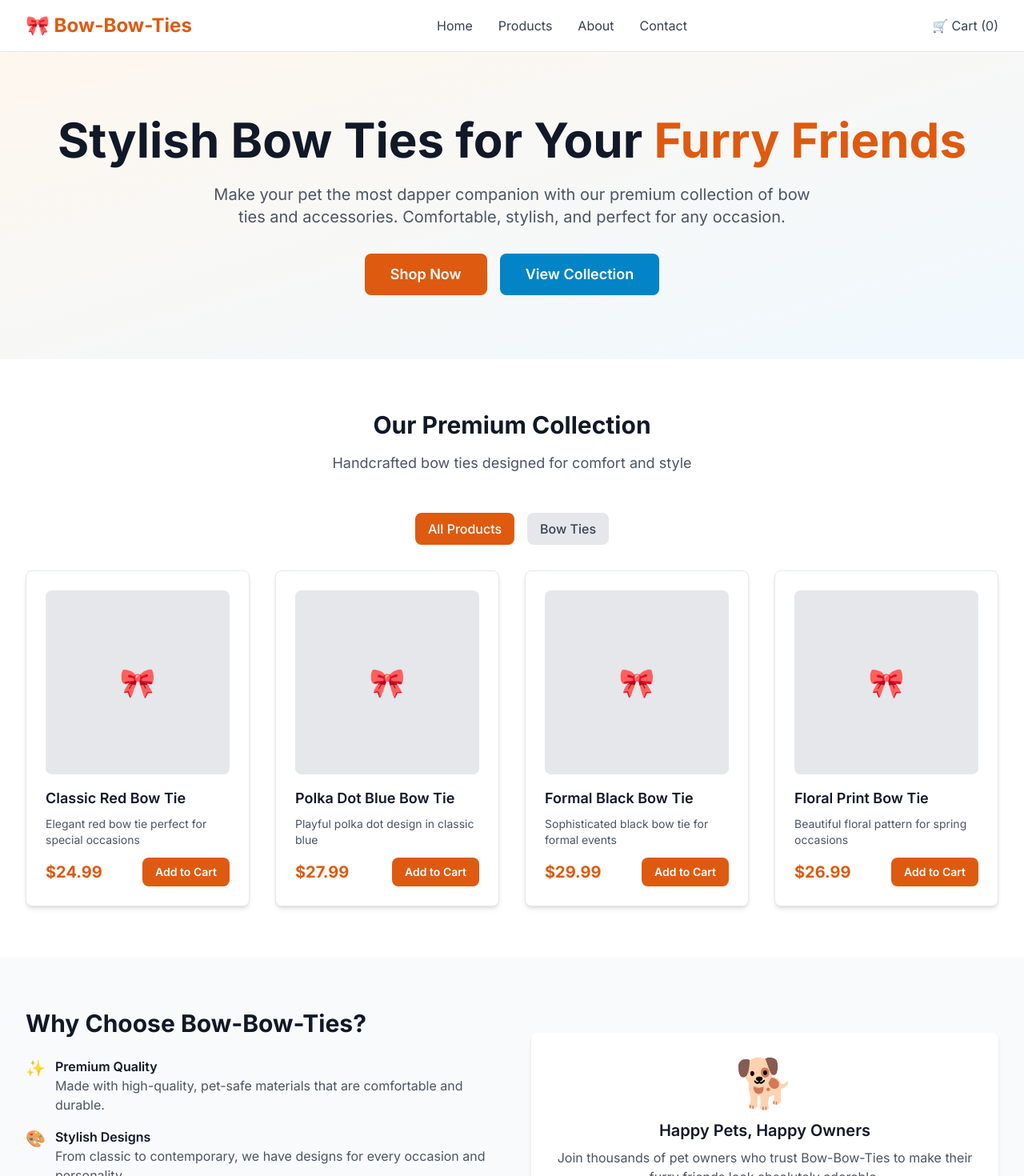
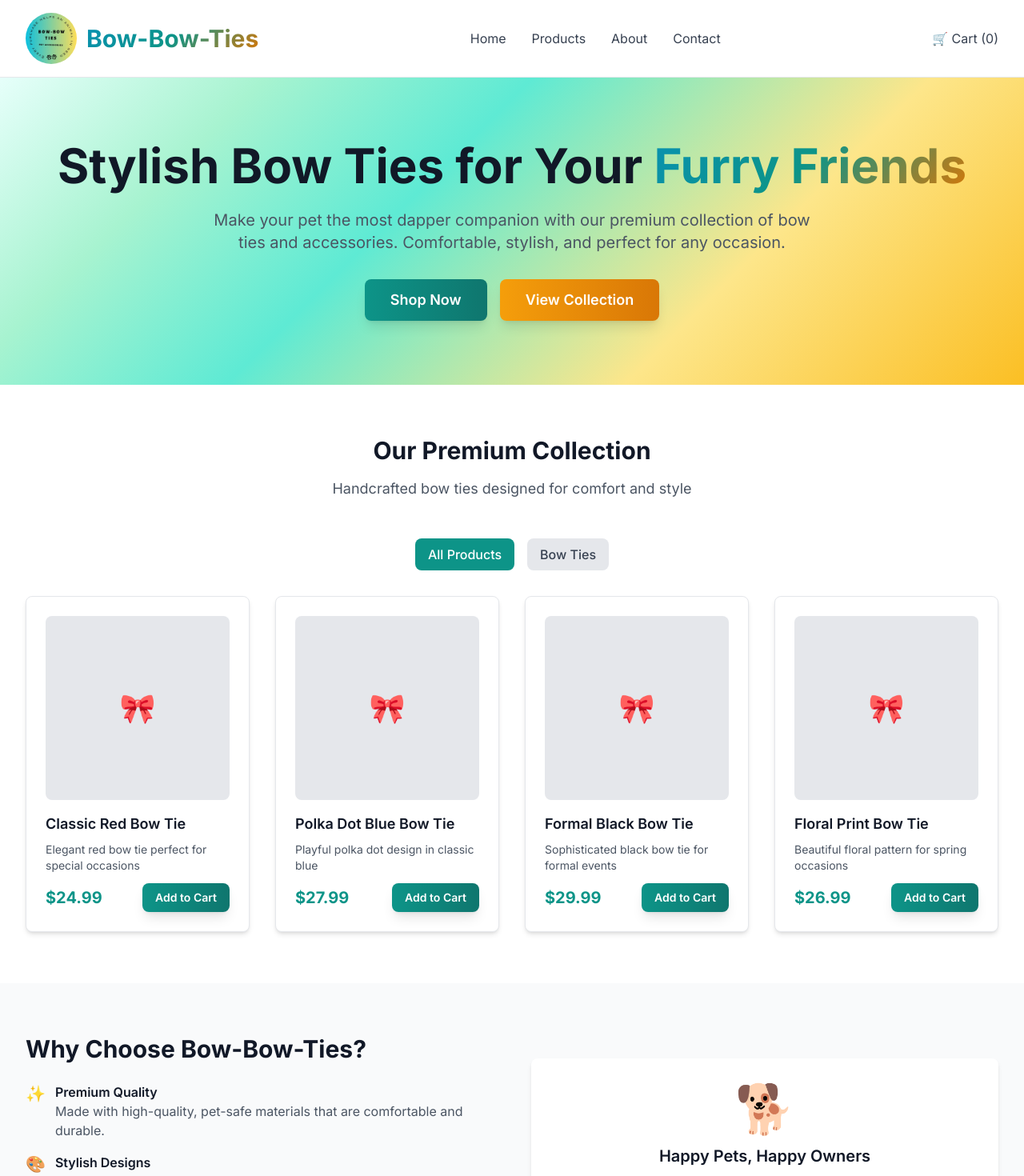
Before and after one commit to divisham21-cyber/Bow-Bow-Ties, a Next.js app: page / in a window 1280 px wide. Shown: the top 1470 px of the page at 80% size. Built offline with nearby package versions, Linux system fonts and the light colour scheme.

Commit message:
Updated website color theme and added bow bow ties logo.

```diff
--- a/pages/index.tsx
+++ b/pages/index.tsx
@@ -63,9 +63,14 @@ export default function Home() {
         {/* Header */}
         <header className="bg-white shadow-sm border-b">
           <div className="max-w-7xl mx-auto px-4 sm:px-6 lg:px-8">
-            <div className="flex justify-between items-center h-16">
-              <div className="flex items-center">
-                <h1 className="text-2xl font-bold text-primary-600">🎀 Bow-Bow-Ties</h1>
+            <div className="flex justify-between items-center h-24">
+              <div className="logo-container">
+                <img
+                  src="/bow_bow_ties.jpg"
+                  alt="Bow-Bow-Ties Logo"
+                  className="w-16 h-16 rounded-full object-cover"
+                />
+                <h1 className="text-3xl font-bold gradient-text">Bow-Bow-Ties</h1>
               </div>
               <nav className="hidden md:flex space-x-8">
                 <a href="#home" className="text-gray-700 hover:text-primary-600 transition-colors">Home</a>
@@ -88,7 +93,7 @@ export default function Home() {
             <div className="text-center">
               <h2 className="text-4xl md:text-6xl font-bold text-gray-900 mb-6">
                 Stylish Bow Ties for Your
-                <span className="text-primary-600"> Furry Friends</span>
+                <span className="gradient-text"> Furry Friends</span>
               </h2>
               <p className="text-xl text-gray-600 mb-8 max-w-3xl mx-auto">
                 Make your pet the most dapper companion with our premium collection of bow ties and accessories.
--- a/styles/globals.css
+++ b/styles/globals.css
@@ -14,18 +14,43 @@
 
 @layer components {
   .btn-primary {
-    @apply bg-primary-600 hover:bg-primary-700 text-white font-semibold py-2 px-4 rounded-lg transition-colors duration-200;
+    @apply bg-gradient-to-r from-primary-600 to-primary-700 hover:from-primary-700 hover:to-primary-800 text-white font-semibold py-2 px-4 rounded-lg transition-all duration-200 shadow-lg hover:shadow-xl;
   }
 
   .btn-secondary {
-    @apply bg-secondary-600 hover:bg-secondary-700 text-white font-semibold py-2 px-4 rounded-lg transition-colors duration-200;
+    @apply bg-gradient-to-r from-secondary-500 to-secondary-600 hover:from-secondary-600 hover:to-secondary-700 text-white font-semibold py-2 px-4 rounded-lg transition-all duration-200 shadow-lg hover:shadow-xl;
   }
 
   .card {
-    @apply bg-white rounded-lg shadow-md p-6 border border-gray-200;
+    @apply bg-white rounded-lg shadow-md p-6 border border-gray-200 hover:shadow-lg transition-shadow duration-200;
   }
 
   .hero-section {
-    @apply bg-gradient-to-br from-primary-50 to-secondary-50 py-20;
+    background: linear-gradient(135deg, #e6fffa 0%, #a7f3d0 20%, #5eead4 40%, #fde68a 70%, #fbbf24 100%);
+    @apply py-20;
+  }
+
+  .gradient-text {
+    background: linear-gradient(135deg, #0891b2, #0d9488, #d97706);
+    -webkit-background-clip: text;
+    -webkit-text-fill-color: transparent;
+    background-clip: text;
+  }
+
+  .logo-container {
+    @apply flex items-center space-x-3;
+  }
+
+  .logo-placeholder {
+    width: 40px;
+    height: 40px;
+    background: linear-gradient(135deg, #0891b2, #14b8a6, #d97706);
+    border-radius: 50%;
+    display: flex;
+    align-items: center;
+    justify-content: center;
+    color: white;
+    font-weight: bold;
+    font-size: 18px;
   }
 }
--- a/tailwind.config.js
+++ b/tailwind.config.js
@@ -9,28 +9,28 @@ module.exports = {
     extend: {
       colors: {
         primary: {
-          50: '#fef7ee',
-          100: '#fdedd6',
-          200: '#fad7ac',
-          300: '#f6ba77',
-          400: '#f19340',
-          500: '#ed751a',
-          600: '#de5a10',
-          700: '#b8430f',
-          800: '#933614',
-          900: '#762e14',
+          50: '#f0fdfa',
+          100: '#ccfbf1',
+          200: '#99f6e4',
+          300: '#5eead4',
+          400: '#2dd4bf',
+          500: '#14b8a6',
+          600: '#0d9488',
+          700: '#0f766e',
+          800: '#115e59',
+          900: '#134e4a',
         },
         secondary: {
-          50: '#f0f9ff',
-          100: '#e0f2fe',
-          200: '#bae6fd',
-          300: '#7dd3fc',
-          400: '#38bdf8',
-          500: '#0ea5e9',
-          600: '#0284c7',
-          700: '#0369a1',
-          800: '#075985',
-          900: '#0c4a6e',
+          50: '#fffbeb',
+          100: '#fef3c7',
+          200: '#fde68a',
+          300: '#fcd34d',
+          400: '#fbbf24',
+          500: '#f59e0b',
+          600: '#d97706',
+          700: '#b45309',
+          800: '#92400e',
+          900: '#78350f',
         }
       },
     },
```
Also changed, not shown: public/bow_bow_ties.jpg (added).
